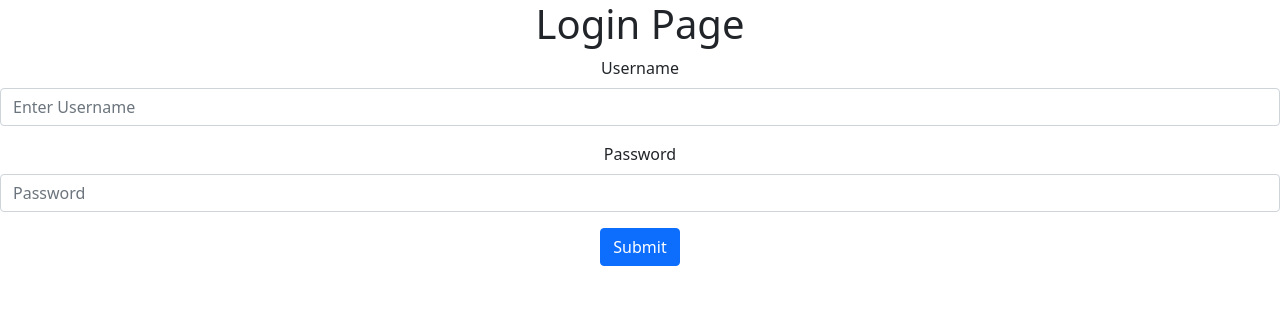
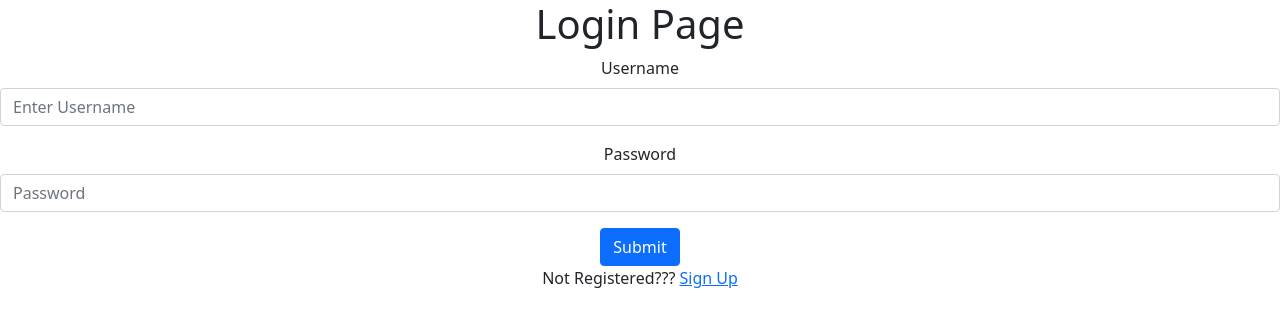
Before and after one commit to danielkamara/fitness-app, a React (Create React App) app in the folder front-end/: page / in a window 1280 px wide. Shown: the top 326 px of the page. Built offline with nearby package versions, Linux system fonts and the light colour scheme.

Commit message:
fixed routes for signup page

```diff
--- a/front-end/src/pages/LogInPage.js
+++ b/front-end/src/pages/LogInPage.js
@@ -1,4 +1,5 @@
 import LogInForm from "../components/form/LogInForm";
+import { Link } from "react-router-dom";
 
 const LogInPage = () => {
   return (
@@ -6,6 +7,9 @@
       <h1>Login Page</h1>
 
       <LogInForm />
+      <p>
+        Not Registered??? <Link to="/signup">Sign Up</Link>
+      </p>
     </div>
   );
 };
--- a/front-end/src/pages/SignUpPage.js
+++ b/front-end/src/pages/SignUpPage.js
@@ -1,10 +1,14 @@
 import SignUpForm from "../components/form/SignUpForm";
+import { Link } from "react-router-dom";
 
 const SignUpPage = () => {
   return (
     <div>
       <h1>Sign Up Page</h1>
       <SignUpForm />
+      <p>
+        Already a user <Link to="/">Sign In</Link>
+      </p>
     </div>
   );
 };
```
Also changed, not shown: 1 other file (tests, documents, lock files or other folders).
